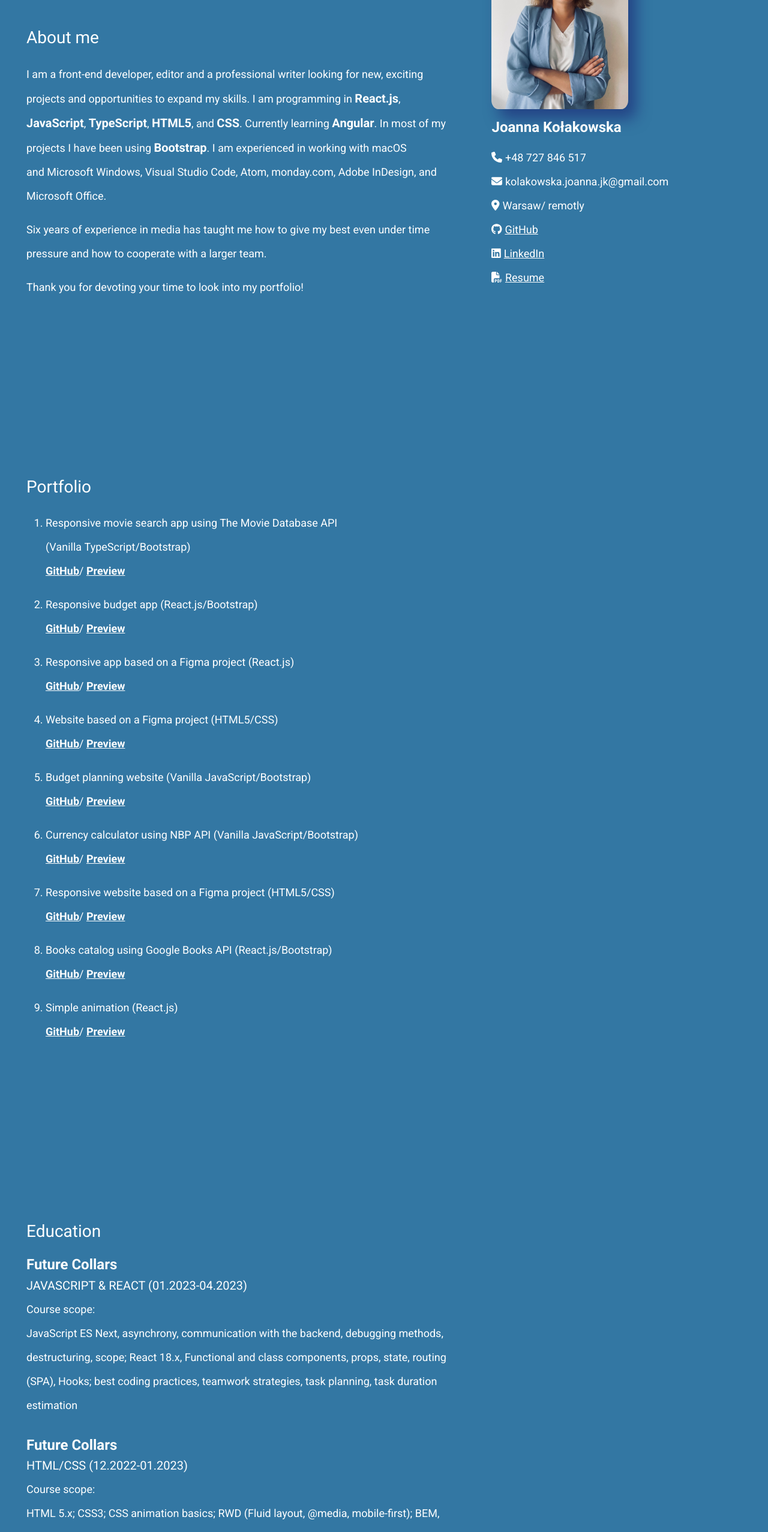
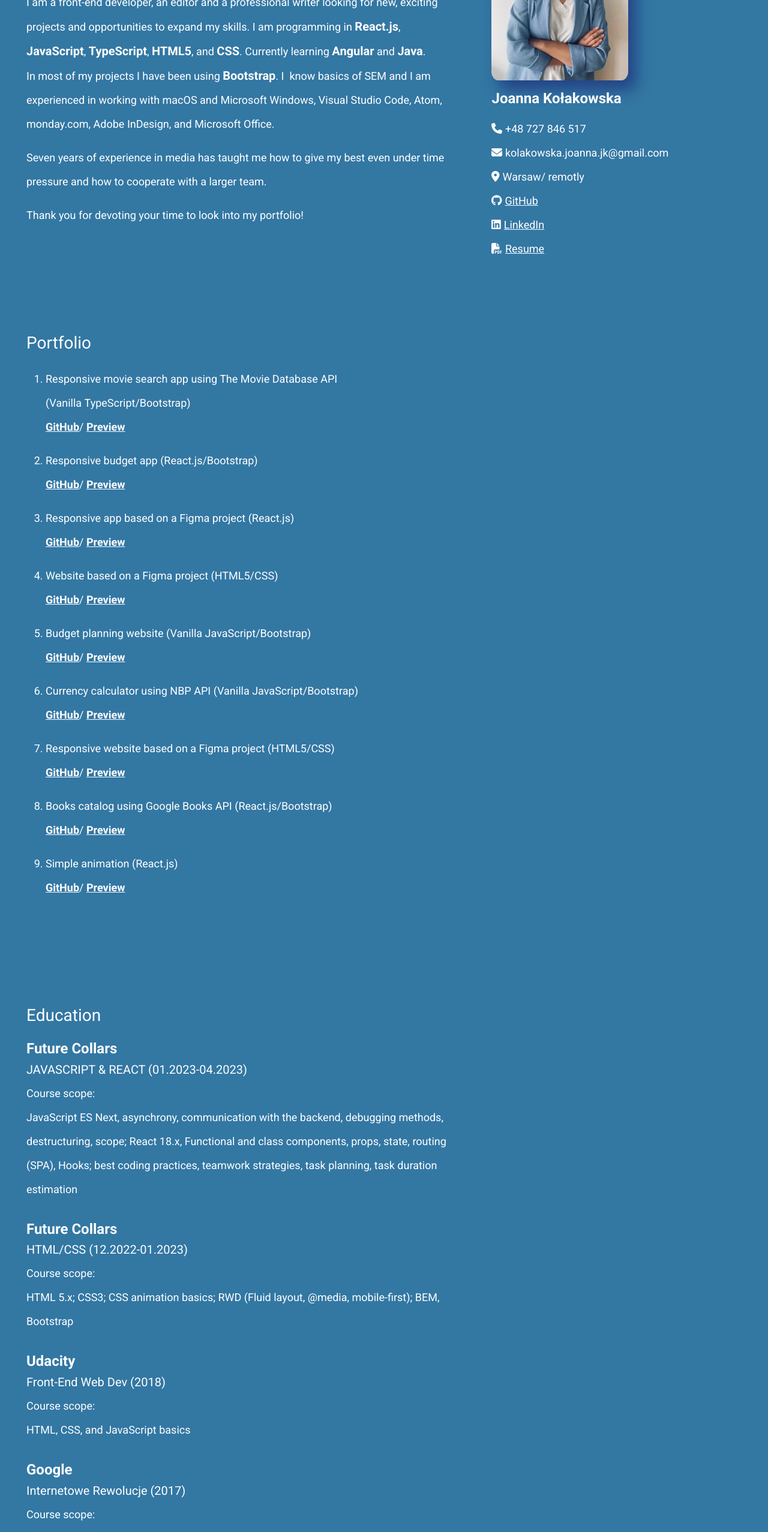
Before and after one commit to Tou24601/resume, a React (Create React App) app: page / in a window 1280 px wide. Shown: the part 234-2788 px from the top of the page at 60% size. Built offline with nearby package versions, Linux system fonts and the light colour scheme.

Commit message:
fix paddings

```diff
--- a/src/App.css
+++ b/src/App.css
@@ -55,7 +55,7 @@ ul {
 
 
 .textHolder {
-  padding-top: 10vh;
+  padding-top: 5vh;
   margin-left: 2.5vw;
 }
 
@@ -85,13 +85,13 @@ ul {
 
   .contactHolder {
   position: fixed;
-  top: 14vh;
+  top: 8vh;
   right: 12vw;
   text-align: start;
   padding-top: 0vw;
   padding-left: 10vw;
 }
 .textHolder {
-  padding-top: 35vh;
+  padding-top: 20vh;
 }
 }
--- a/src/data/education-english.json
+++ b/src/data/education-english.json
@@ -21,6 +21,13 @@
             "description": "HTML, CSS, and JavaScript basics"
         },
         {
+            "school": "Google",
+            "timePeriod": "2017",
+            "course": "Internetowe Rewolucje",
+            "description": "kurs marketingu cyfrowego",
+            "certificate": "../documents/Certyfikat Internetowych Rewolucji.pdf"
+        },
+        {
             "school": "Stanford Online",
             "timePeriod": "2016",
             "course": "Writing in the Sciences",
--- a/src/data/education-polish.json
+++ b/src/data/education-polish.json
@@ -21,6 +21,13 @@
             "description": "podstawy HTML, CSS i JavaScript"
         },
         {
+            "school": "Google",
+            "timePeriod": "2017",
+            "course": "Internetowe Rewolucje",
+            "description": "kurs marketingu cyfrowego",
+            "certificate": "../documents/Certyfikat Internetowych Rewolucji.pdf"
+        },
+        {
             "school": "Stanford Online",
             "timePeriod": "2016",
             "course": "Writing in the Sciences",
--- a/src/pages/About.tsx
+++ b/src/pages/About.tsx
@@ -10,22 +10,25 @@ const About = ({ language }: Props) => {
       return (
         <div>
           <p>
-            I&nbsp;am a&nbsp;front-end developer, editor and&nbsp;a&nbsp;professional writer
-            looking for&nbsp;new, exciting projects and&nbsp;opportunities
-            to&nbsp;expand my&nbsp;skills. I&nbsp;am programming in&nbsp;
+            I&nbsp;am a&nbsp;front-end developer, an&nbsp;editor
+            and&nbsp;a&nbsp;professional writer looking for&nbsp;new, exciting
+            projects and&nbsp;opportunities to&nbsp;expand my&nbsp;skills.
+            I&nbsp;am programming in&nbsp;
             <span className="emphasis">React.js</span>,{" "}
             <span className="emphasis">JavaScript</span>,{" "}
             <span className="emphasis">TypeScript</span>,{" "}
             <span className="emphasis">HTML5</span>, and&nbsp;
             <span className="emphasis">CSS</span>. Currently learning{" "}
-            <span className="emphasis">Angular</span>. In&nbsp;most of&nbsp;my
+            <span className="emphasis">Angular</span> and&nbsp;
+            <span className="emphasis">Java</span>. In&nbsp;most of&nbsp;my
             projects I&nbsp;have been using{" "}
-            <span className="emphasis">Bootstrap</span>. I&nbsp;am experienced
-            in&nbsp;working with&nbsp;macOS and&nbsp;Microsoft Windows, Visual
-            Studio Code, Atom, monday.com, Adobe InDesign, and Microsoft Office.
+            <span className="emphasis">Bootstrap</span>. I&nbsp; know basics
+            of&nbsp;SEM and&nbsp;I&nbsp;am experienced in&nbsp;working
+            with&nbsp;macOS and&nbsp;Microsoft Windows, Visual Studio Code,
+            Atom, monday.com, Adobe InDesign, and Microsoft Office.
           </p>
           <p>
-            Six&nbsp;years of&nbsp;experience in&nbsp;media has taught me how
+            Seven&nbsp;years of&nbsp;experience in&nbsp;media has taught me how
             to&nbsp;give my best even under time pressure and&nbsp;how
             to&nbsp;cooperate with&nbsp;a&nbsp;larger team.
           </p>
@@ -46,18 +49,22 @@ const About = ({ language }: Props) => {
             <span className="emphasis">HTML5</span> i&nbsp;
             <span className="emphasis">CSS</span>. Znam{" "}
             <span className="emphasis">React.js</span>, poznaję{" "}
-            <span className="emphasis">Angular</span>. Przy większości swoich
+            <span className="emphasis">Angular</span> oraz{" "}
+            <span className="emphasis">Javę</span>. Przy większości swoich
             projektów korzystałam z&nbsp;
-            <span className="emphasis">Bootstrapa</span>. Dzięki ponad
-            sześcioletniemu doświadczeniu w&nbsp;mediach zdobyłam umiejętność
-            działania pod presją czasu, w&nbsp;szybko zmieniających się
-            okolicznościach oraz współpracy z&nbsp;dużym zespołem.
+            <span className="emphasis">Bootstrapa</span>. Znam systemy macOS
+            i&nbsp;Microsoft Windows oraz programy takie jak Visual Studio Code,
+            Atom, monday.com, Adobe InDesign czy pakiet Microsoft Office. Dzięki
+            7-letniemu doświadczeniu w&nbsp;mediach poznałam zasady SEM oraz
+            zdobyłam umiejętności współpracy z&nbsp;dużym zespołem
+            i&nbsp;działania pod presją czasu, w&nbsp;szybko zmieniających się
+            okolicznościach.
           </p>
           <p>
-            Od trzech lat pracuję zdalnie, więc mam samodyscyplinę
-            i&nbsp;połączenie internetowe niezbędne do wykonywania swoich
-            obowiązków z&nbsp;domu. Wcześniej przez cztery lata zdobywałam
-            doświadczenie w&nbsp;biurze; chętnie połączę obie te formy.
+            Od 3 lat pracuję zdalnie, więc mam samodyscyplinę i&nbsp;połączenie
+            internetowe niezbędne do wykonywania swoich obowiązków z&nbsp;domu.
+            Wcześniej przez cztery lata zdobywałam doświadczenie w&nbsp;biurze;
+            chętnie połączę obie te formy.
           </p>
           <p>Zapraszam do zapoznania się z&nbsp;moim portfolio!</p>
         </div>
```
Also changed, not shown: 2 other files (tests, documents, lock files or other folders).
